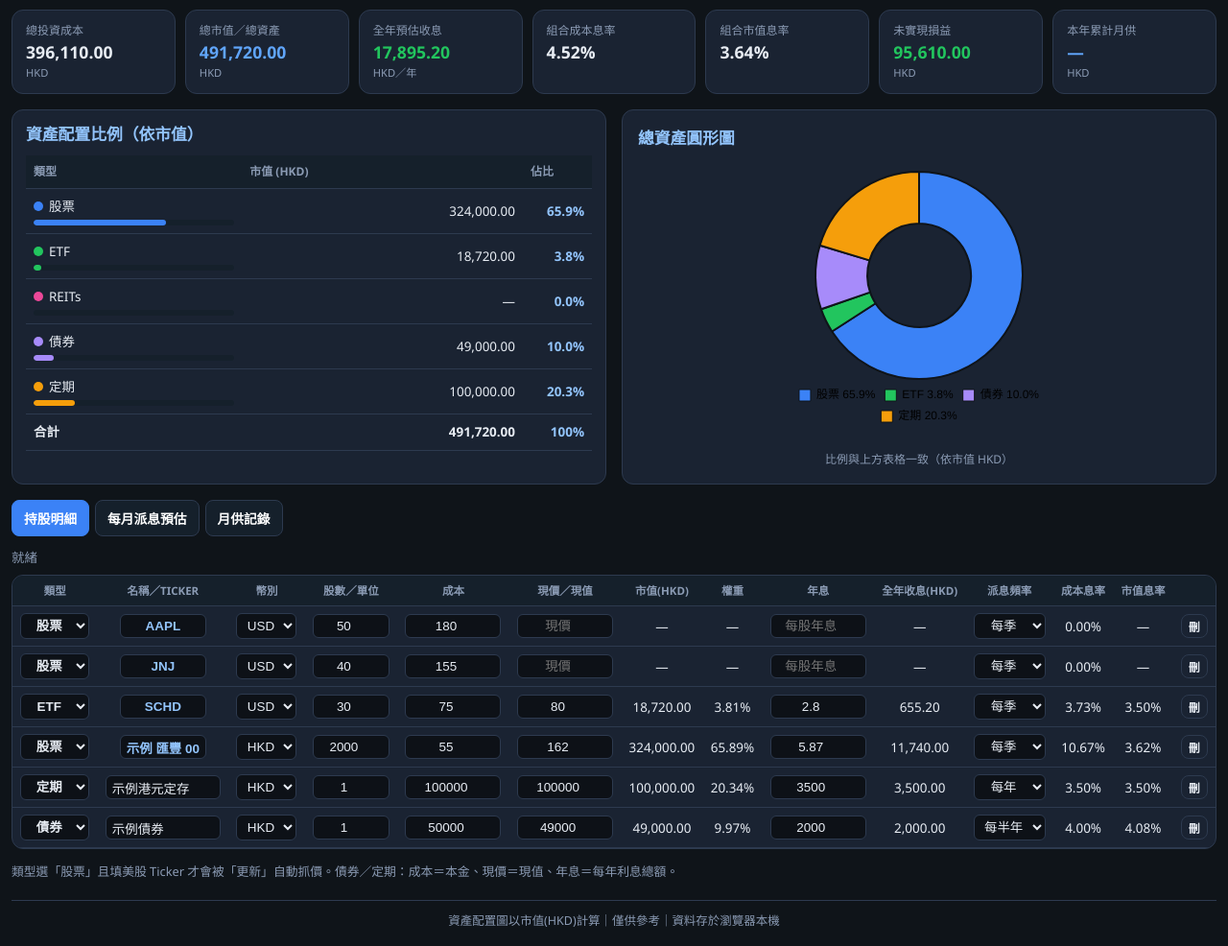
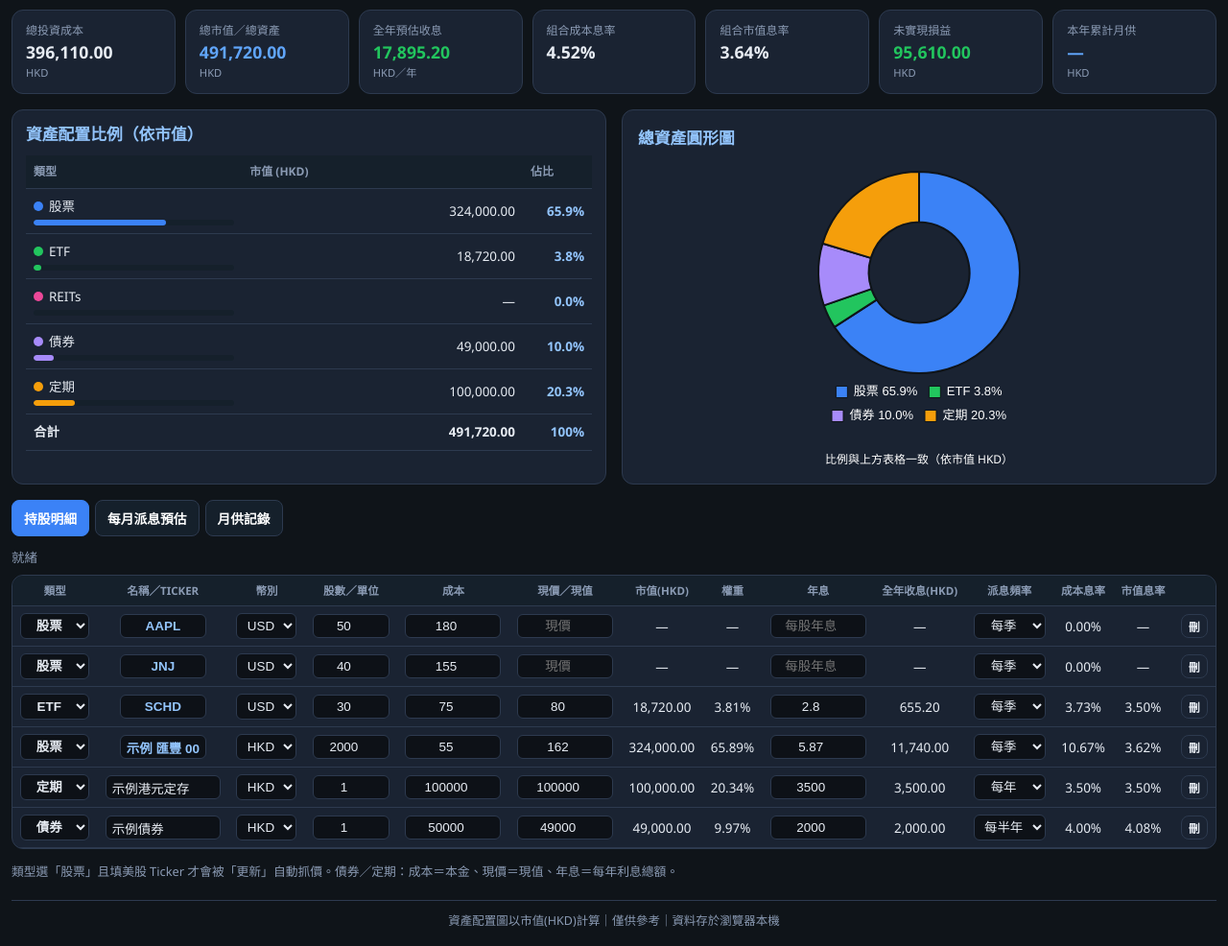
Before and after one commit to faifai821-beep/dividend-tracker, a Flask app: page / in a window 1280 px wide. Shown: the part 237-1223 px from the top of the page at 96% size. Run offline with Flask 3, Linux system fonts and the light colour scheme.

Commit message:
Add files via upload

```diff
--- a/templates/index.html
+++ b/templates/index.html
@@ -134,7 +134,7 @@
         <canvas id="pie-chart"></canvas>
       </div>
       <p class="muted" id="pie-empty" style="display:none;margin-top:12px">尚無資產資料</p>
-      <p class="muted" style="font-size:.75rem;margin-top:8px;text-align:center">比例與上方表格一致（依市值 HKD）</p>
+      <p class="muted" style="font-size:.75rem;margin-top:8px;text-align:center"><span style="color:#ffffff">比例與上方表格一致（依市值 HKD）</span></p>
     </div>
   </div>
 
@@ -351,6 +351,7 @@ function renderAllocation(){
   if(pieChart) pieChart.destroy();
 
   const dataSum = data.reduce((a,b)=>a+b, 0);
+  Chart.defaults.color = "#ffffff";
   pieChart = new Chart(canvas.getContext("2d"), {
     type: "doughnut",
     data: {
@@ -372,10 +373,11 @@ function renderAllocation(){
         legend: {
           position: "bottom",
           labels: {
-            color: "#e7ecf3",
-            padding: 10,
+            color: "#ffffff",
+            padding: 12,
             boxWidth: 12,
-            font: { size: 12 },
+            boxHeight: 12,
+            font: { size: 13, weight: "500" },
             generateLabels(chart) {
               const ds = chart.data.datasets[0];
               return chart.data.labels.map((label, i) => ({
@@ -384,12 +386,18 @@ function renderAllocation(){
                 strokeStyle: "#0f1419",
                 lineWidth: 1,
                 hidden: false,
-                index: i
+                index: i,
+                fontColor: "#ffffff"
               }));
             }
           }
         },
         tooltip: {
+          titleColor: "#ffffff",
+          bodyColor: "#ffffff",
+          backgroundColor: "rgba(15,20,25,0.95)",
+          borderColor: "#2d3a4f",
+          borderWidth: 1,
           callbacks: {
             label(ctx) {
               const v = Number(ctx.raw) || 0;
```
